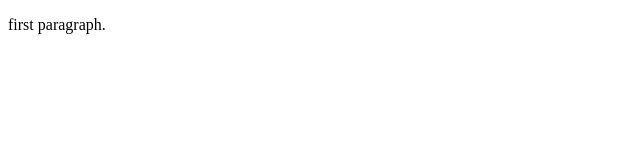
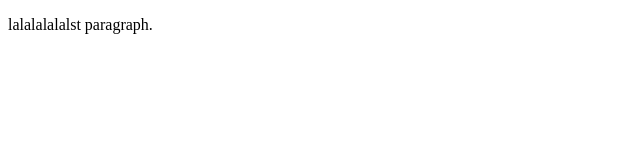
Before and after one commit to foochexuian/learning-git, a plain HTML site: page index.html in a window 1280 px wide. Shown: the full height of the page, 0-640 px from the left. Drawn offline with Linux system fonts and the light colour scheme.

Commit message:
modified index.html leh

```diff
--- a/index.html
+++ b/index.html
@@ -5,7 +5,7 @@
 </head>
 <body>
 
-<p>first paragraph.</p>
+<p>lalalalalalst paragraph.</p>
 
 </body>
 </html>
```
